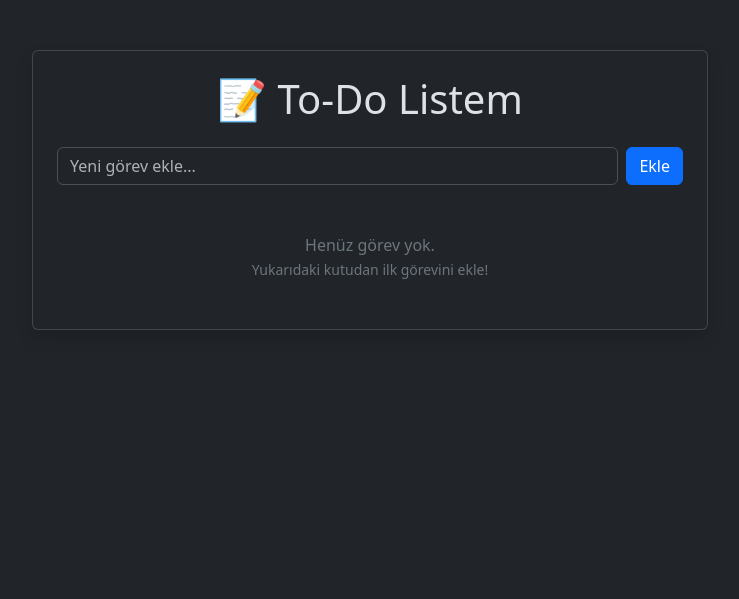
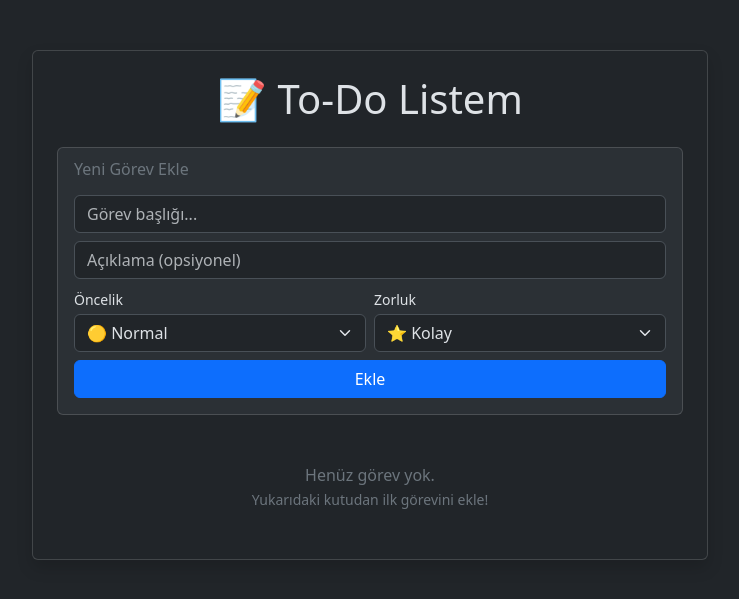
Before and after one commit to azrabaltali/todo-app, a Flask app: page / in a window 1280 px wide. Shown: the top 599 px of the page, without its empty margins (270-1009 px from the left). Run offline with Flask 3, Linux system fonts and the light colour scheme.

Commit message:
form genişletildi

```diff
--- a/app.py
+++ b/app.py
@@ -29,9 +29,17 @@ def ana_sayfa():
 @app.route("/ekle", methods=["POST"])
 def gorev_ekle():
     baslik = request.form.get("baslik", "").strip()
+    aciklama = request.form.get("aciklama", "").strip()
+    oncelik = request.form.get("oncelik", "normal")
+    zorluk = request.form.get("zorluk", "1")
 
     if baslik:
-        yeni_gorev = Gorev(baslik=baslik)
+        yeni_gorev = Gorev(
+            baslik=baslik,
+            aciklama=aciklama,
+            oncelik=oncelik,
+            zorluk=int(zorluk),
+        )
         db.session.add(yeni_gorev)
         db.session.commit()
 
--- a/templates/index.html
+++ b/templates/index.html
@@ -16,24 +16,94 @@
 
                 <h1 class="card-title text-center mb-4">📝 To-Do Listem</h1>
 
-                <form action="/ekle" method="POST" class="d-flex gap-2 mb-4">
-                    <input type="text" name="baslik" class="form-control" placeholder="Yeni görev ekle..." required>
-                    <button type="submit" class="btn btn-primary">Ekle</button>
+                {# --- Yeni görev ekleme formu --- #}
+                <div class="card bg-body-tertiary mb-4">
+                    <div class="card-body">
+                        <h6 class="card-subtitle mb-3 text-secondary">Yeni Görev Ekle</h6>
+
+                        <form action="/ekle" method="POST">
+                            <div class="mb-2">
+                                <input type="text" name="baslik" class="form-control"
+                                    placeholder="Görev başlığı..." required>
+                            </div>
+
+                            <div class="mb-2">
+                                <input type="text" name="aciklama" class="form-control"
+                                    placeholder="Açıklama (opsiyonel)">
+                            </div>
+
+                            <div class="row g-2 mb-2">
+                                <div class="col-6">
+                                    <label class="form-label small mb-1">Öncelik</label>
+                                    <select name="oncelik" class="form-select">
+                                        <option value="dusuk">🟢 Düşük</option>
+                                        <option value="normal" selected>🟡 Normal</option>
+                                        <option value="yuksek">🔴 Yüksek</option>
+                                    </select>
+                                </div>
+
+                                <div class="col-6">
+                                    <label class="form-label small mb-1">Zorluk</label>
+                                    <select name="zorluk" class="form-select">
+                                        <option value="1" selected>⭐ Kolay</option>
+                                        <option value="2">⭐⭐ Orta</option>
+                                        <option value="3">⭐⭐⭐ Zor</option>
+                                    </select>
+                                </div>
+                            </div>
+
+                            <button type="submit" class="btn btn-primary w-100">Ekle</button>
                         </form>
+                    </div>
+                </div>
 
+                {# --- Görev listesi --- #}
                 {% if gorevler %}
                 <ul class="list-group">
                     {% for gorev in gorevler %}
-                    <li class="list-group-item d-flex justify-content-between align-items-center gap-2">
+                    <li class="list-group-item">
+                        <div class="d-flex justify-content-between align-items-center gap-2 flex-wrap">
+
+                            {# Sol taraf: görev bilgileri #}
                             <div class="flex-grow-1">
+                                <div class="d-flex align-items-center gap-2 flex-wrap">
                                     {% if gorev.tamamlandi %}
                                     <s class="text-secondary">{{ gorev.baslik }}</s>
-                            <span class="ms-2">✅</span>
+                                    <span>✅</span>
                                     {% else %}
                                     <span>{{ gorev.baslik }}</span>
                                     {% endif %}
+
+                                    {# Öncelik etiketi #}
+                                    {% if gorev.oncelik == "yuksek" %}
+                                    <span class="badge bg-danger">Yüksek</span>
+                                    {% elif gorev.oncelik == "dusuk" %}
+                                    <span class="badge bg-success">Düşük</span>
+                                    {% else %}
+                                    <span class="badge bg-warning text-dark">Normal</span>
+                                    {% endif %}
+
+                                    {# Zorluk yıldızları #}
+                                    <span class="text-warning small">
+                                        {% for _ in range(gorev.zorluk) %}⭐{% endfor %}
+                                    </span>
                                 </div>
 
+                                {% if gorev.aciklama %}
+                                <small class="text-secondary d-block mt-1">{{ gorev.aciklama }}</small>
+                                {% endif %}
+
+                                {# İlerleme çubuğu (henüz etkileşimli değil) #}
+                                <div class="progress mt-2" style="height: 6px;">
+                                    <div class="progress-bar" role="progressbar"
+                                        style="width: {{ gorev.ilerleme }}%;"
+                                        aria-valuenow="{{ gorev.ilerleme }}"
+                                        aria-valuemin="0"
+                                        aria-valuemax="100"></div>
+                                </div>
+                            </div>
+
+                            {# Sağ taraf: butonlar #}
                             <div class="d-flex gap-1">
                                 <form action="/tamamla/{{ gorev.id }}" method="POST">
                                     <button type="submit"
@@ -45,6 +115,8 @@
                                 <form action="/sil/{{ gorev.id }}" method="POST">
                                     <button type="submit" class="btn btn-sm btn-danger">Sil</button>
                                 </form>
+                            </div>
+
                         </div>
                     </li>
                     {% endfor %}
```
Lines whose indentation alone changed are shown as unchanged.
